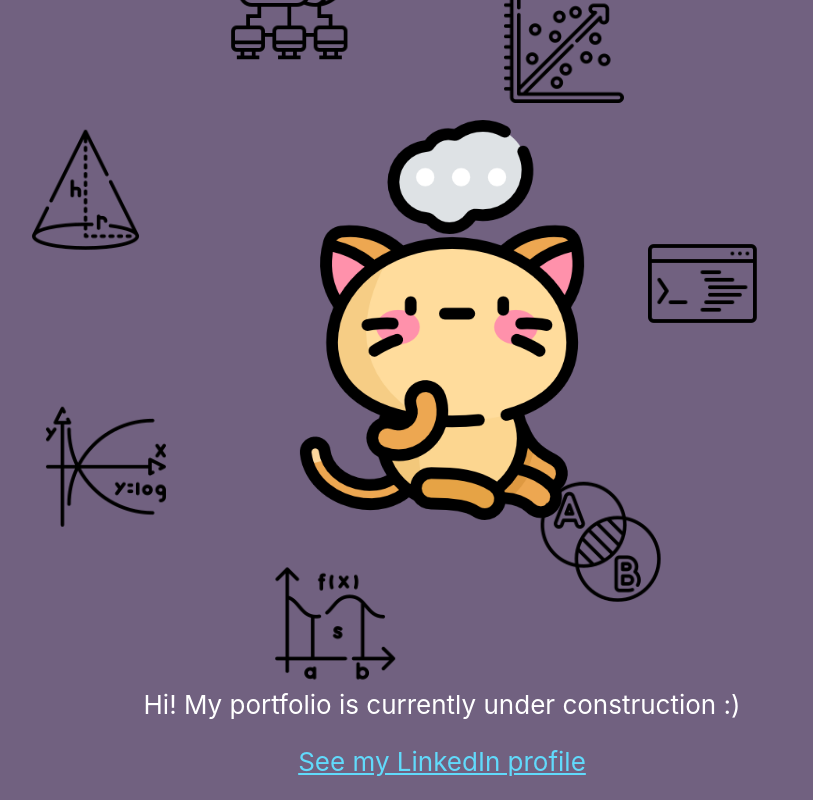
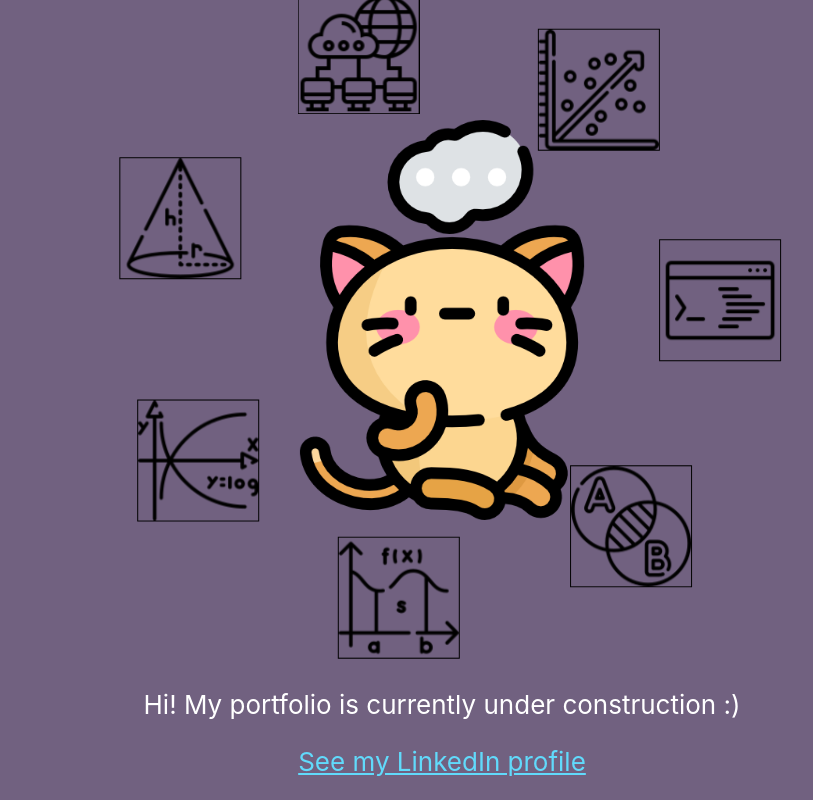
Before and after one commit to A-Cusick/A-Cusick.github.io, a React (Create React App) app: page / in a window 1280 px wide. Shown: the whole page, without its empty margins (198-1011 px from the left). Built offline with nearby package versions, Linux system fonts and the light colour scheme.

Commit message:
fixed the thought wheel

```diff
--- a/src/App.css
+++ b/src/App.css
@@ -41,22 +41,26 @@ body {
 }
 
 .Kitty {
-  height: 50cqmin;
-  left: calc(50vw - 25cqmin);
-  top: calc(40vh - 25cqmin);
+  height: 50vmin;
+  left: calc(50vw - 25vmin);
+  top: calc(40vh - 25vmin);
 }
 
 .Thought-wheel {
-  width: 70cqmin;
-  height: 70cqmin;
-  left: calc(50cqw - 35cqmin);
-  top: calc(40cqh - 35cqmin);
-  /* border: 2px solid grey; */
+  width: 30vmin;
+  height: 30vmin;
+  left: calc(50vw - 15vmin);
+  top: calc(40vh - 15vmin);
+  /* border: 2px solid grey;
+  border-radius: 50% 0%; */
 }
 
 .Thought {
-  width: 15cqmin;
-  height: 15cqmin;
+  width: 15vmin;
+  height: 15vmin;
+  left: calc(15vmin - 7.5vmin);
+  top: calc(15vmin - 7.55vmin);
+  border: 1px solid black;
 }
 
 @keyframes Thought-wheel-spin {
--- a/src/App.js
+++ b/src/App.js
@@ -19,7 +19,7 @@ function App() {
         <div className="Thought-wheel">
           {thoughtIcons.map((thought, i) => {return (
             <div className="Thought-box" key={i} style={{
-              transform: `rotate(${i * 360/thoughtIcons.length}deg) translateX(40cqmin) rotate(${-i * 360/thoughtIcons.length}deg) translate(27cqmin, 35cqmin)`,
+              transform: `rotate(${i * 360/thoughtIcons.length}deg) translateX(35vmin) rotate(${-i * 360/thoughtIcons.length}deg)`,
             }}>
               <img src={thought} key={`thought-${i}`} className="Thought"/>
             </div>
```
